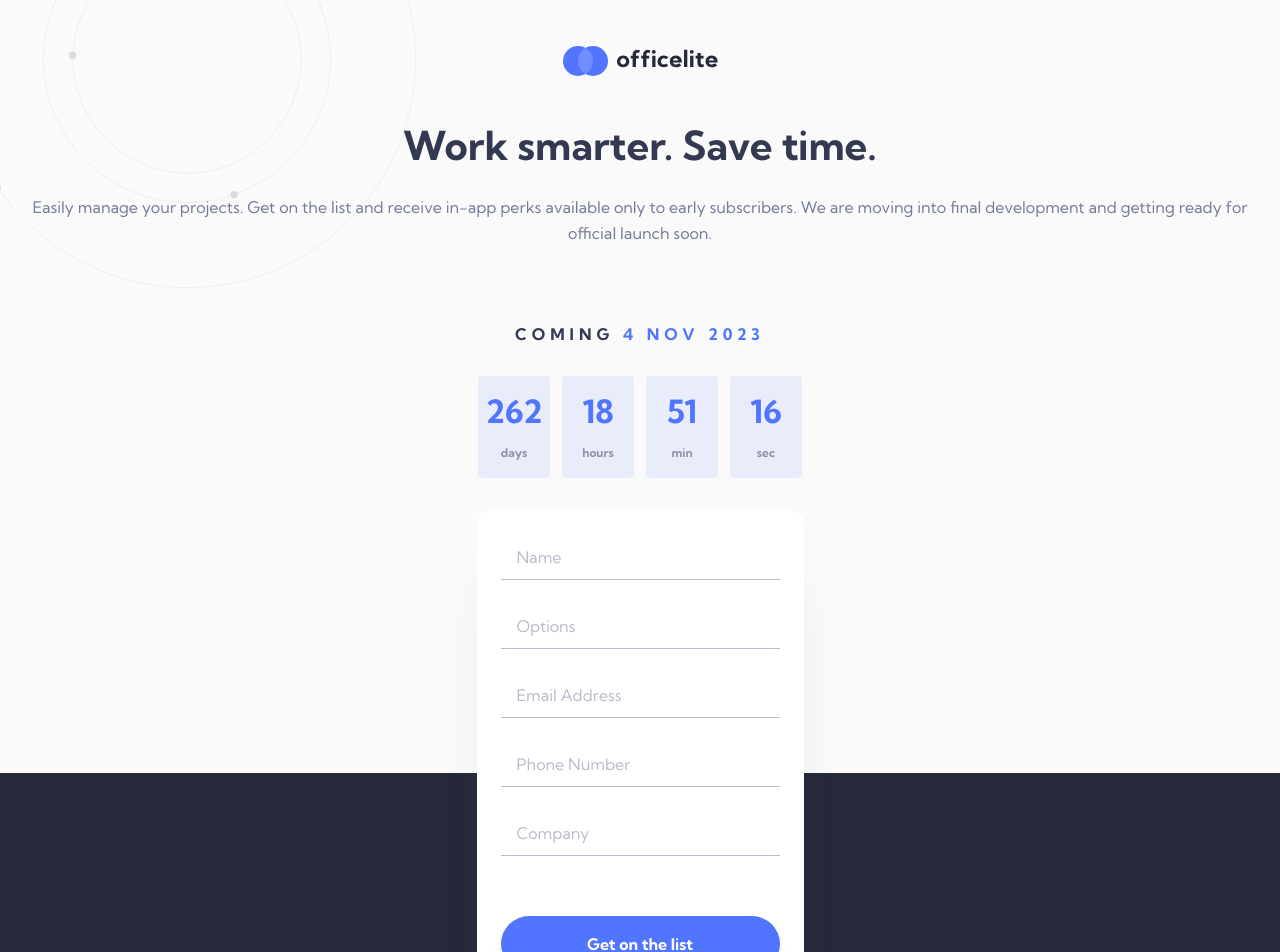
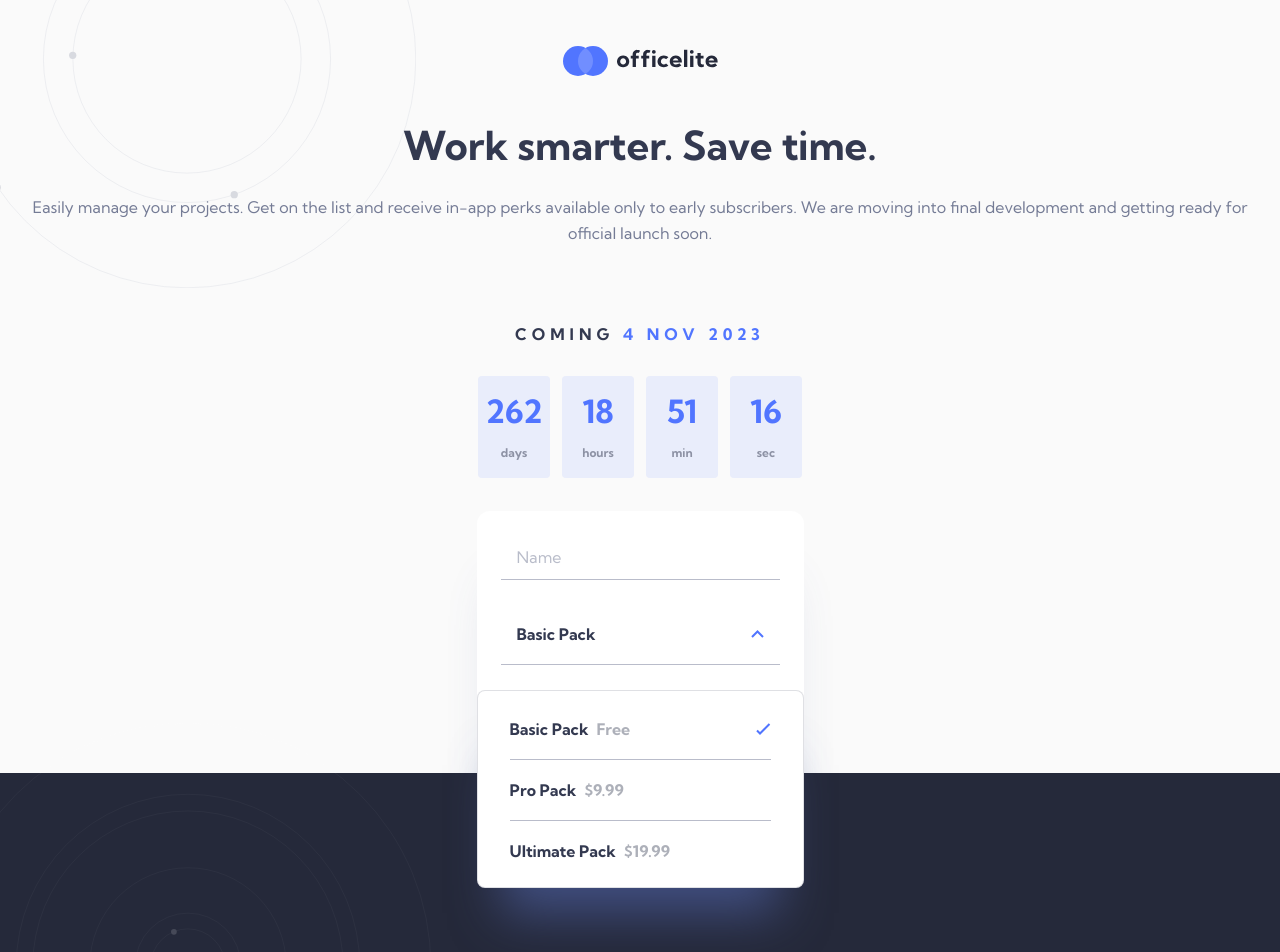
Before and after one commit to caarlosdamian/officelite, a React (Vite) app: page /singup in a window 1280 px wide. Shown: the top 952 px of the page. Built offline with nearby package versions, Linux system fonts and the light colour scheme.

Commit message:
feat(app): finished application

```diff
--- a/src/common/utils/index.ts
+++ b/src/common/utils/index.ts
@@ -92,7 +92,7 @@ export const inputInfo = [
         price: "$19.99",
       },
     ],
-    select: false,
+    select: true,
   },
   {
     id: "email",
--- a/src/components/form/Form.tsx
+++ b/src/components/form/Form.tsx
@@ -1,15 +1,20 @@
 import React from "react";
 import { inputInfo } from "../../common/utils";
 import { Button } from "../button/Button";
+import { Select } from "../select/Select";
 import { TextInput } from "../textInput/TextInput";
 import "./Form.scss";
 
 export const Form = () => {
   return (
     <div className="form">
-      {inputInfo.map((item) => (
-        <TextInput key={item.id} placeholder={item.name} error={false} />
-      ))}
+      {inputInfo.map((item) =>
+        item.select ? (
+          <Select item={item} />
+        ) : (
+          <TextInput key={item.id} placeholder={item.name} error={false} />
+        )
+      )}
       <Button label="Get on the list" variant="primary" />
     </div>
   );
--- /dev/null
+++ b/src/components/select/Select.scss
@@ -0,0 +1,83 @@
+@import "../../common/constants/index.scss";
+
+.select {
+  width: 100%;
+  border-bottom: 1px solid rgba(116, 123, 149, 0.5);
+  padding: 16px;
+  cursor: pointer;
+  position: relative;
+  transition: 0.5s all ease;
+
+  &-labels {
+    display: flex;
+    align-items: center;
+    justify-content: space-between;
+
+    &-title {
+      font-weight: 700;
+      font-size: 16px;
+      line-height: 28px;
+      color: #333950;
+    }
+
+    .arrow {
+      &.active {
+        transform: rotate(180deg);
+      }
+    }
+  }
+
+  &-wrapper {
+    background: #ffffff;
+    border: 1px solid rgba(51, 57, 80, 0.153273);
+    box-shadow: 0px 50px 50px -25px rgba(75, 92, 154, 0.747077);
+    border-radius: 8px;
+    position: absolute;
+    bottom: -224px;
+    padding: 24px 32px;
+    width: 327px;
+    height: 198px;
+    z-index: 99;
+    left: -24px;
+    transition: 0.5s all ease;
+
+
+    .item-container {
+      display: flex;
+      align-items: center;
+      justify-content: space-between;
+      width: 100%;
+      &:nth-child(2) {
+        border-top: 1px solid rgba(116, 123, 149, 0.5);
+        border-bottom: 1px solid rgba(116, 123, 149, 0.5);
+        padding-top: 16px;
+        padding-bottom: 16px;
+      }
+      &:nth-child(1) {
+        padding-bottom: 16px;
+      }
+      &:nth-child(3) {
+        padding-top: 16px;
+      }
+
+      .left {
+        display: flex;
+        align-items: center;
+        justify-content: flex-start;
+        gap: 8px;
+        .item-container-span {
+          font-weight: 700;
+          font-size: 16px;
+          line-height: 28px;
+          color: #333950;
+        }
+        .item-container-price {
+          font-weight: 700;
+          font-size: 16px;
+          line-height: 28px;
+          color: rgba(51, 57, 80, 0.4);
+        }
+      }
+    }
+  }
+}
--- /dev/null
+++ b/src/components/select/Select.tsx
@@ -0,0 +1,41 @@
+import React, { useState } from "react";
+import { arrowDown, check } from "../../assets";
+import "./Select.scss";
+
+export const Select = ({ item }: any) => {
+  const [selected, setSelected] = useState("Basic Pack");
+  const [active, setactive] = useState(true);
+  const { name, options } = item;
+  return (
+    <div className="select">
+      <div className="select-labels">
+        <span className="select-labels-title">{selected}</span>
+        <img
+          src={arrowDown}
+          alt="arrow"
+          className={`arrow ${active ? "active" : ""}`}
+          onClick={() => setactive(!active)}
+        />
+      </div>
+      {active && (
+        <div className="select-wrapper">
+          {options.map((item: any) => (
+            <div
+              className="item-container"
+              key={item.id}
+              onClick={() => setSelected(item.name)}
+            >
+              <div className="left">
+                <span className="item-container-span">{item.name}</span>
+                <div className="item-container-price">{item.price}</div>
+              </div>
+              <div className="right">
+                {selected === item.name && <img src={check} alt="check" />}
+              </div>
+            </div>
+          ))}
+        </div>
+      )}
+    </div>
+  );
+};
--- a/src/pages/signup/SignUp.scss
+++ b/src/pages/signup/SignUp.scss
@@ -12,5 +12,13 @@
   &-footer {
     height: 320px;
     background: #25293a;
+    position: relative;
+    .img-bg {
+      position: absolute;
+      width: 486.47px;
+      height: 486.47px;
+      left: -55px;
+      top: -50px;
+    }
   }
 }
--- a/src/pages/signup/SignUp.tsx
+++ b/src/pages/signup/SignUp.tsx
@@ -1,4 +1,5 @@
 import { useEffect } from "react";
+import { bgPatternSide } from "../../assets";
 import { Count } from "../../components/count/Count";
 import { Form } from "../../components/form/Form";
 import { Headers } from "../../components/headers/Headers";
@@ -21,7 +22,9 @@ export const SignUp = () => {
         <Count light={true} />
       </div>
       <Form />
-      <div className="sing-up-footer"></div>
+      <div className="sing-up-footer">
+        <img src={bgPatternSide} alt="" className="img-bg"/>
+      </div>
     </div>
   );
 };
```
